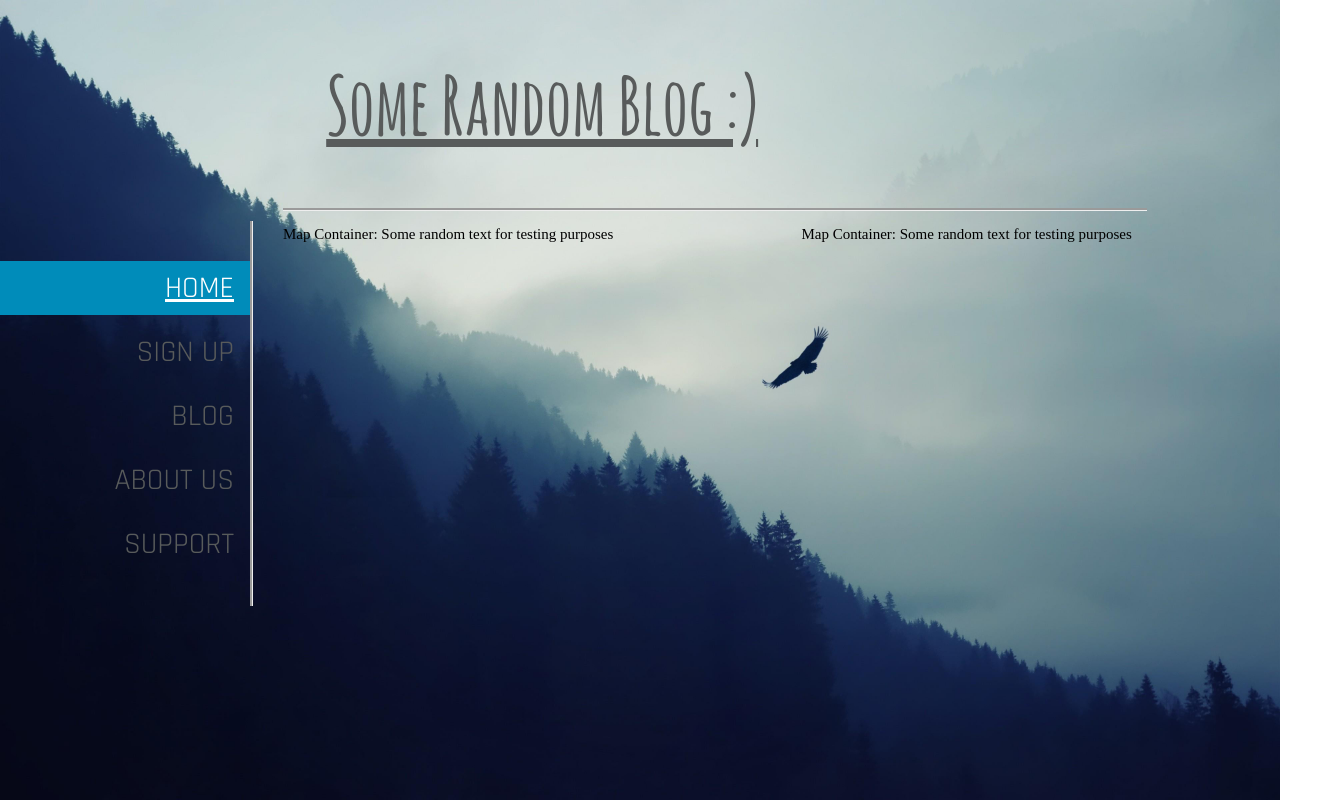
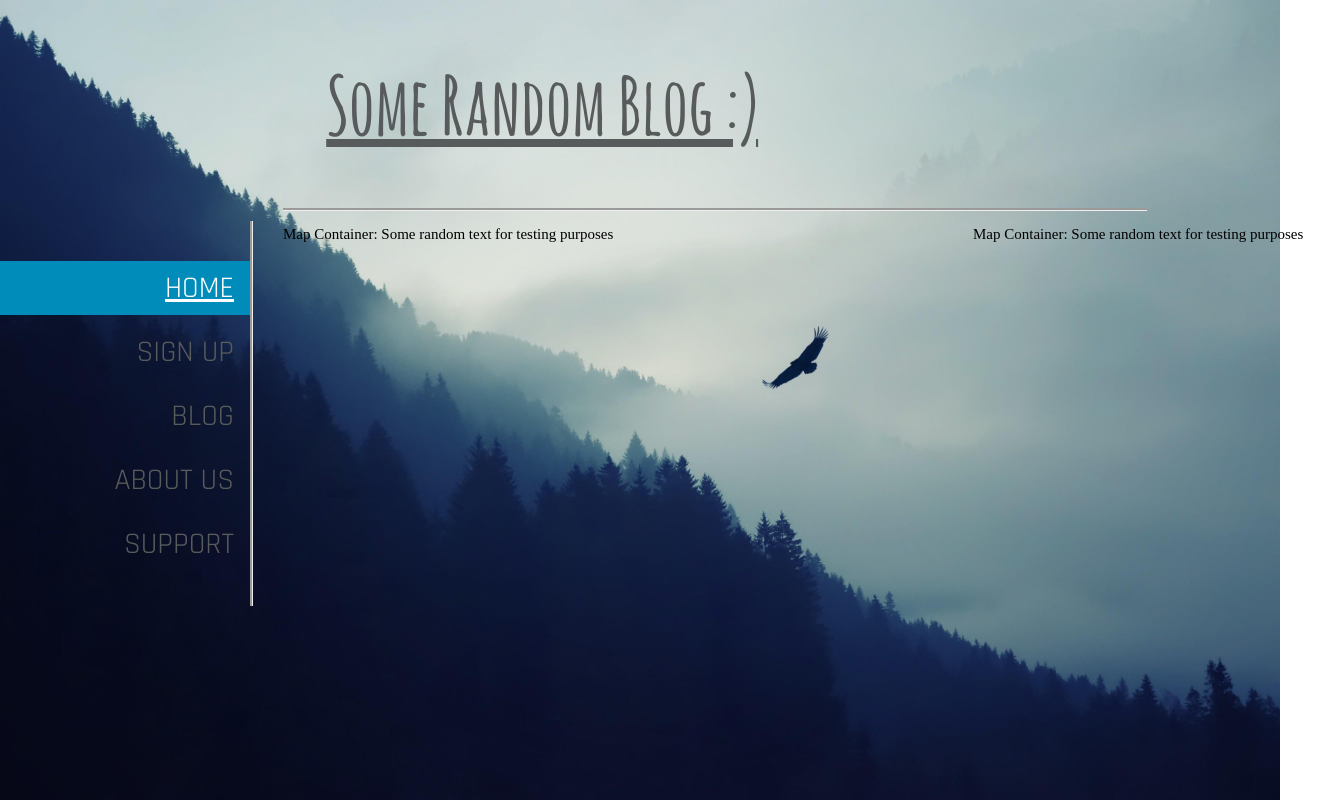
Before and after one commit to inwchaos/Webpage, a plain HTML site: page Website Folder/Home.html in a window 1280 px wide. Shown: the whole page, 1319 px wide, since content can reach past the window. Drawn offline with Linux system fonts and the light colour scheme.

Commit message:
Changing overall blog layout

```diff
--- a/Website Folder/style/stylesheet.css
+++ b/Website Folder/style/stylesheet.css
@@ -142,13 +142,12 @@
 	position: absolute;
 	left: 0;
 	height: inherit;
-	width: 60%;
+	width: 690px;
 }
 
 .mapContainer {
 	position: absolute;
-	float: right;
-	right: 0;
+	margin-left:690px;
 	height: 40%;
 	width: 40%;
 }
```
Also changed, not shown: Website Folder/Blog.html (+11 -4 lines), Website Folder/Blog_Page/opentabby.css (+3 -4 lines), Website Folder/Blog_Page/opentabby.min.css.
